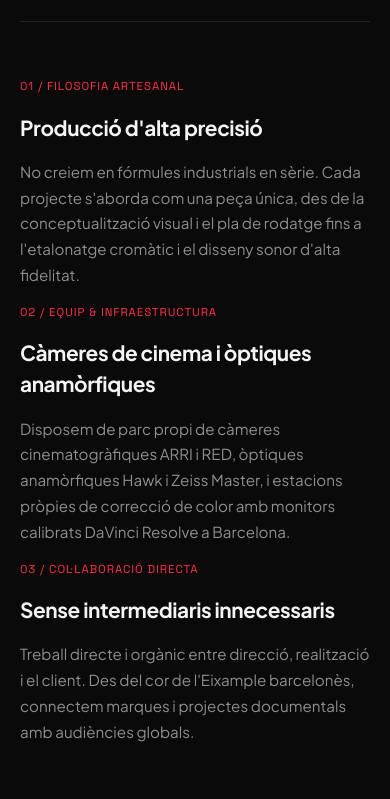
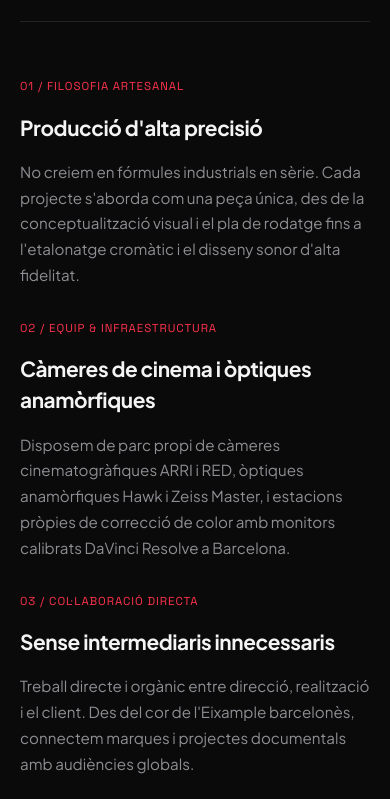
Before and after one commit to xarop/proddigi, a plain HTML site: page index.html in a window 390 px wide. Shown: the part 3462-4261 px from the top of the page. Drawn offline with Linux system fonts and the light colour scheme.

Commit message:
Fix: Restore #estudi grid styles to original minmax(280px, 1fr)
- Revert to original grid-template-columns: repeat(auto-fit, minmax(280px, 1fr))
- Restore gap to clamp(2rem, 4vw, 3.5rem)
- Match exactly with code.html styling

Co-authored-by: Copilot <223556219+Copilot@users.noreply.github.com>

```diff
--- a/styles.css
+++ b/styles.css
@@ -1143,8 +1143,8 @@
 /* Studio Features Grid */
 #estudi > div > div:nth-child(2) {
   display: grid;
-  grid-template-columns: repeat(auto-fit, minmax(min(100%, 300px), 1fr));
-  gap: clamp(1rem, 4vw, 3.5rem);
+  grid-template-columns: repeat(auto-fit, minmax(280px, 1fr));
+  gap: clamp(2rem, 4vw, 3.5rem);
 }
 
 #estudi > div > div:nth-child(2) > div {
```
